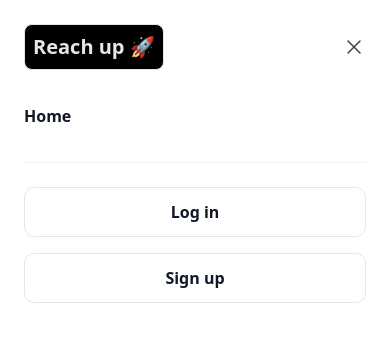
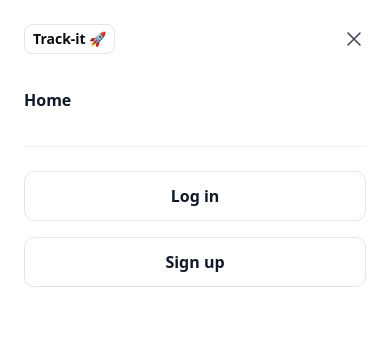
Before and after one commit to ritik48/Expense-tracker, a React (Vite) app: page / in a window 390 px wide. Both pictures are taken after a click on the button "Open main menu". Shown: the top 342 px of the page. Built offline with nearby package versions, Linux system fonts and the light colour scheme.

Commit message:
Fixed nav brand

```diff
--- a/src/components/Navbar.tsx
+++ b/src/components/Navbar.tsx
@@ -162,8 +162,8 @@ export function Navbar() {
         <DialogPanel className="fixed inset-y-0 right-0 z-50 w-full overflow-y-auto bg-white px-6 py-6 sm:max-w-sm sm:ring-1 sm:ring-gray-900/10">
           <div className="flex items-center justify-between">
             <Link to="/" className="-m-1.5 p-1.5" onClick={handleLinkClick}>
-              <h1 className="text-xl border px-2 py-2 rounded-md bg-black text-gray-200 font-semibold">
-                Reach up 🚀
+              <h1 className="text-sm border px-2 py-1 rounded-md  font-semibold">
+                  Track-it 🚀
               </h1>
             </Link>
             <button
```
